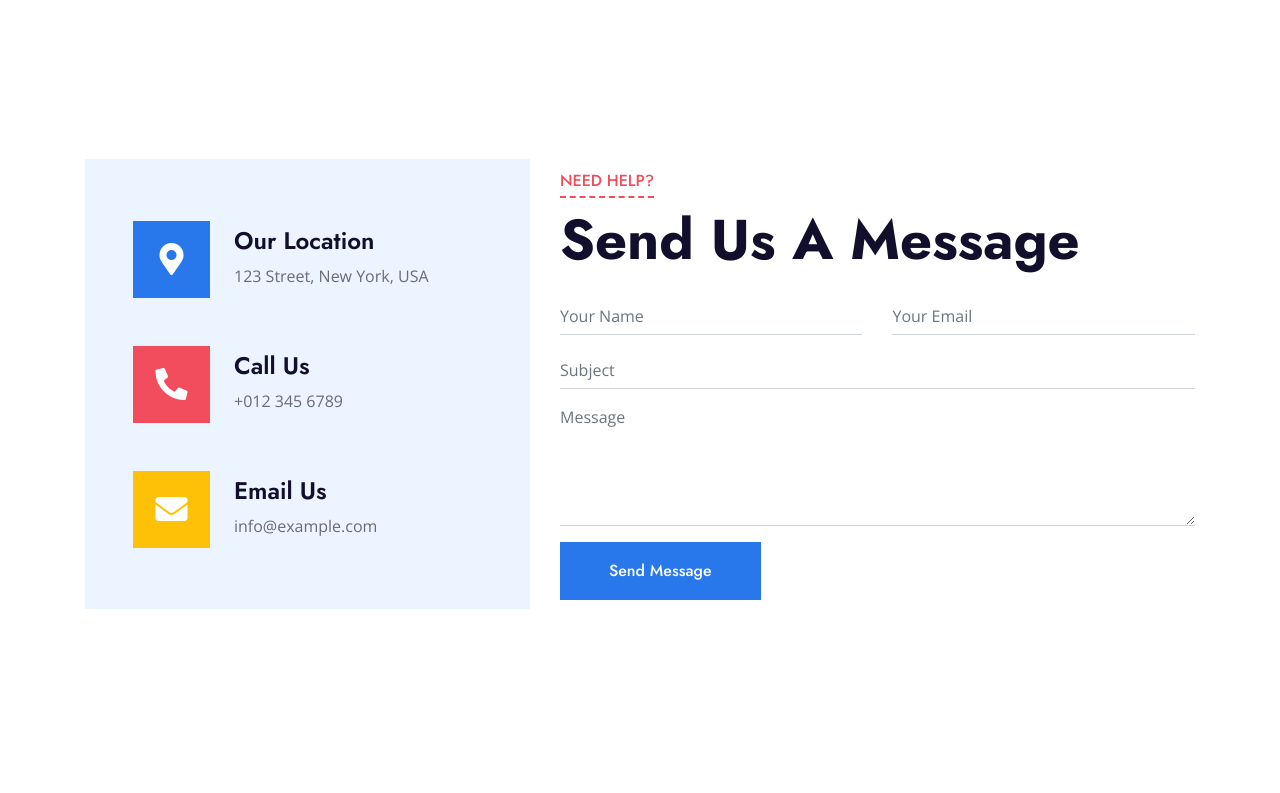
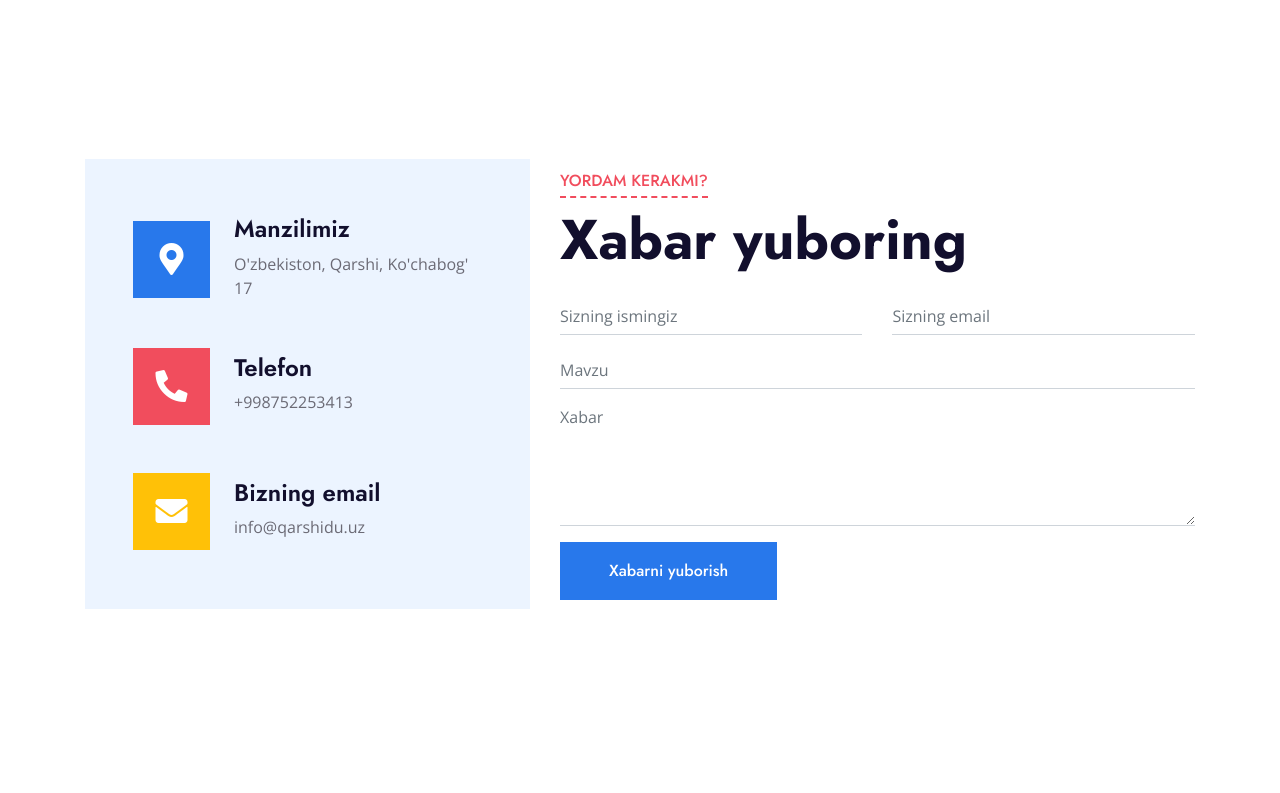
Before and after one commit to Abdullo2001/inkubatsiya-frontend, a plain HTML site: page contact.html in a window 1280 px wide. Shown: the part 683-1476 px from the top of the page. Drawn offline with nearby package versions, Linux system fonts and the light colour scheme.

Commit message:
indexning footeri va topbari yana contacti uzgardi

```diff
--- a/contact.html
+++ b/contact.html
@@ -134,8 +134,8 @@
                                 <i class="fa fa-2x fa-map-marker-alt text-white"></i>
                             </div>
                             <div class="mt-n1">
-                                <h4>Our Location</h4>
-                                <p class="m-0">123 Street, New York, USA</p>
+                                <h4>Manzilimiz</h4>
+                                <p class="m-0">O'zbekiston, Qarshi, Ko'chabog' 17</p>
                             </div>
                         </div>
                         <div class="d-flex align-items-center mb-5">
@@ -143,8 +143,8 @@
                                 <i class="fa fa-2x fa-phone-alt text-white"></i>
                             </div>
                             <div class="mt-n1">
-                                <h4>Call Us</h4>
-                                <p class="m-0">+012 345 6789</p>
+                                <h4>Telefon</h4>
+                                <p class="m-0">+998752253413</p>
                             </div>
                         </div>
                         <div class="d-flex align-items-center">
@@ -152,35 +152,35 @@
                                 <i class="fa fa-2x fa-envelope text-white"></i>
                             </div>
                             <div class="mt-n1">
-                                <h4>Email Us</h4>
-                                <p class="m-0">info@example.com</p>
+                                <h4>Bizning email</h4>
+                                <p class="m-0">info@qarshidu.uz</p>
                             </div>
                         </div>
                     </div>
                 </div>
                 <div class="col-lg-7">
                     <div class="section-title position-relative mb-4">
-                        <h6 class="d-inline-block position-relative text-secondary text-uppercase pb-2">Need Help?</h6>
-                        <h1 class="display-4">Send Us A Message</h1>
+                        <h6 class="d-inline-block position-relative text-secondary text-uppercase pb-2">Yordam kerakmi?</h6>
+                        <h1 class="display-4">Xabar yuboring</h1>
                     </div>
                     <div class="contact-form">
                         <form>
                             <div class="row">
                                 <div class="col-6 form-group">
-                                    <input type="text" class="form-control border-top-0 border-right-0 border-left-0 p-0" placeholder="Your Name" required="required">
+                                    <input type="text" class="form-control border-top-0 border-right-0 border-left-0 p-0" placeholder="Sizning ismingiz" required="required">
                                 </div>
                                 <div class="col-6 form-group">
-                                    <input type="email" class="form-control border-top-0 border-right-0 border-left-0 p-0" placeholder="Your Email" required="required">
+                                    <input type="email" class="form-control border-top-0 border-right-0 border-left-0 p-0" placeholder="Sizning email" required="required">
                                 </div>
                             </div>
                             <div class="form-group">
-                                <input type="text" class="form-control border-top-0 border-right-0 border-left-0 p-0" placeholder="Subject" required="required">
+                                <input type="text" class="form-control border-top-0 border-right-0 border-left-0 p-0" placeholder="Mavzu" required="required">
                             </div>
                             <div class="form-group">
-                                <textarea class="form-control border-top-0 border-right-0 border-left-0 p-0" rows="5" placeholder="Message" required="required"></textarea>
+                                <textarea class="form-control border-top-0 border-right-0 border-left-0 p-0" rows="5" placeholder="Xabar" required="required"></textarea>
                             </div>
                             <div>
-                                <button class="btn btn-primary py-3 px-5" type="submit">Send Message</button>
+                                <button class="btn btn-primary py-3 px-5" type="submit">Xabarni yuborish</button>
                             </div>
                         </form>
                     </div>
```
Also changed, not shown: index.html (+23 -60 lines).
